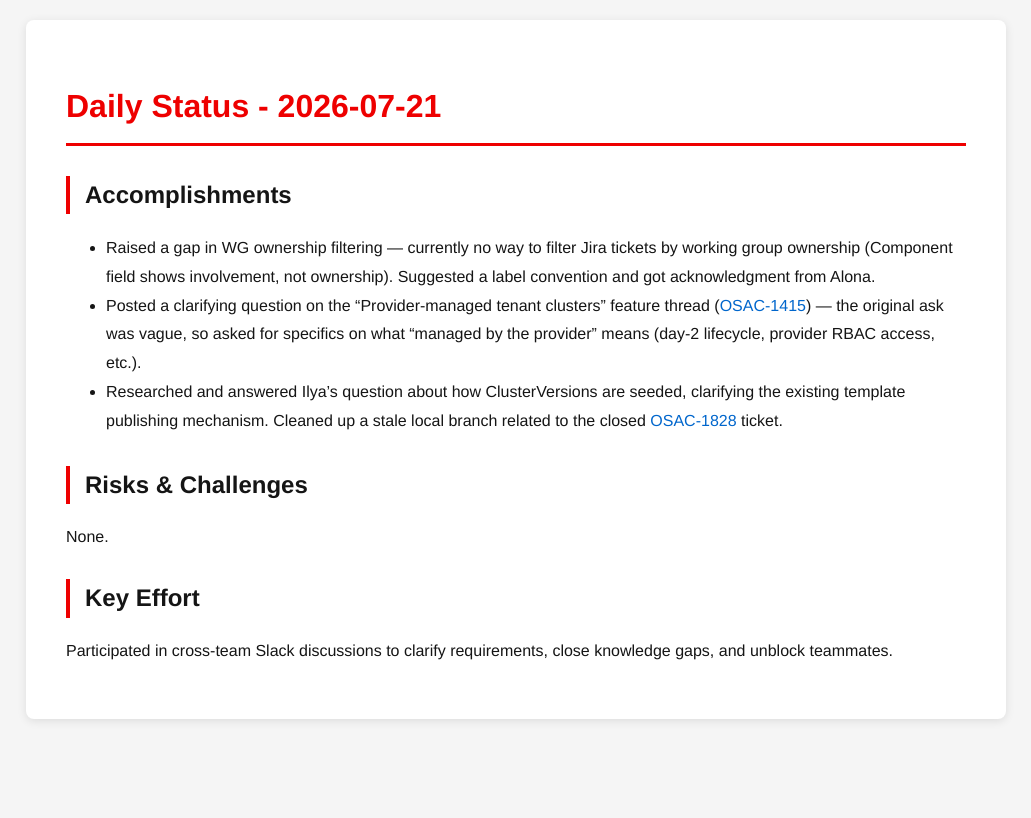
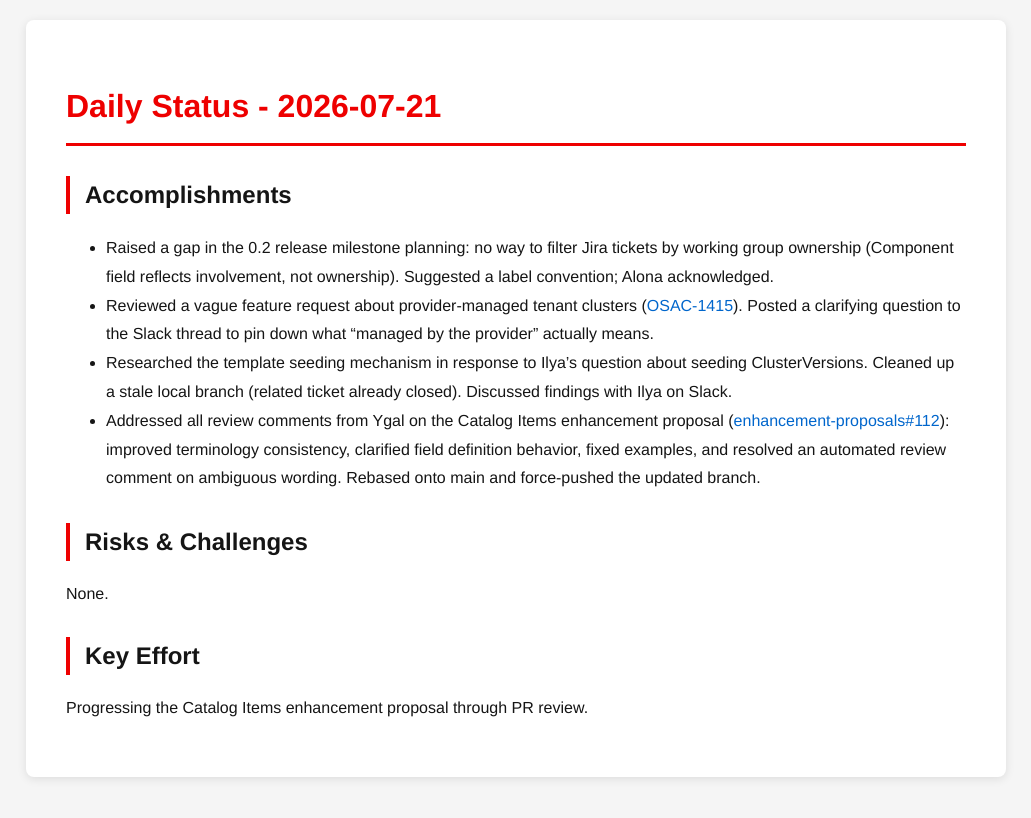
Before and after one commit to tzvatot/daily-status, a Jekyll site: the page built from 2026-07-21.md, in a window 1280 px wide. Shown: the top 818 px of the page, without its empty margins (124-1155 px from the left). Built offline with Jekyll 4.4.1, drawn with Linux system fonts in a browser that asks for light colours.

Commit message:
Daily status update - 2026-07-21

```diff
--- a/2026-07-21.md
+++ b/2026-07-21.md
@@ -7,12 +7,13 @@ date: 2026-07-21
 # Daily Status - 2026-07-21
 
 ## Accomplishments
-- Raised a gap in WG ownership filtering — currently no way to filter Jira tickets by working group ownership (Component field shows involvement, not ownership). Suggested a label convention and got acknowledgment from Alona.
-- Posted a clarifying question on the "Provider-managed tenant clusters" feature thread ([OSAC-1415](https://redhat.atlassian.net/browse/OSAC-1415)) — the original ask was vague, so asked for specifics on what "managed by the provider" means (day-2 lifecycle, provider RBAC access, etc.).
-- Researched and answered Ilya's question about how ClusterVersions are seeded, clarifying the existing template publishing mechanism. Cleaned up a stale local branch related to the closed [OSAC-1828](https://redhat.atlassian.net/browse/OSAC-1828) ticket.
+- Raised a gap in the 0.2 release milestone planning: no way to filter Jira tickets by working group ownership (Component field reflects involvement, not ownership). Suggested a label convention; Alona acknowledged.
+- Reviewed a vague feature request about provider-managed tenant clusters ([OSAC-1415](https://redhat.atlassian.net/browse/OSAC-1415)). Posted a clarifying question to the Slack thread to pin down what "managed by the provider" actually means.
+- Researched the template seeding mechanism in response to Ilya's question about seeding ClusterVersions. Cleaned up a stale local branch (related ticket already closed). Discussed findings with Ilya on Slack.
+- Addressed all review comments from Ygal on the Catalog Items enhancement proposal ([enhancement-proposals#112](https://github.com/osac-project/enhancement-proposals/pull/112)): improved terminology consistency, clarified field definition behavior, fixed examples, and resolved an automated review comment on ambiguous wording. Rebased onto main and force-pushed the updated branch.
 
 ## Risks & Challenges
 None.
 
 ## Key Effort
-Participated in cross-team Slack discussions to clarify requirements, close knowledge gaps, and unblock teammates.
+Progressing the Catalog Items enhancement proposal through PR review.
```
